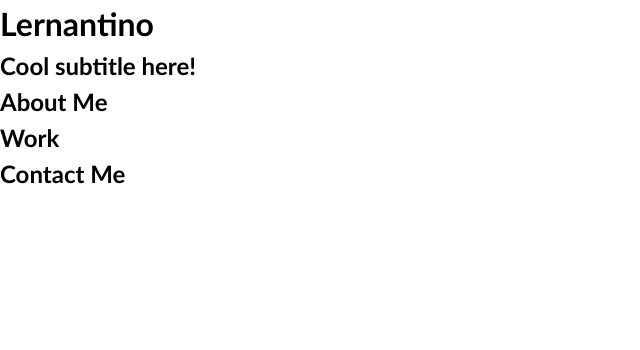
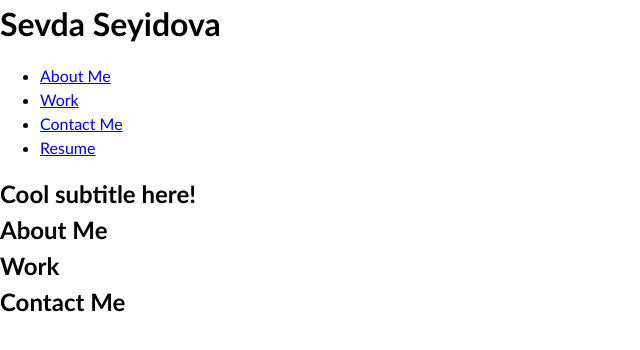
Before and after one commit to Helloseva/challenge2-personalportfolio, a plain HTML site: page index.html in a window 1280 px wide. Shown: the whole page, without its empty margins (0-640 px from the left). Drawn offline with Linux system fonts and the light colour scheme.

Commit message:
header and nav html added

```diff
--- a/index.html
+++ b/index.html
@@ -5,15 +5,30 @@
   <meta charset="UTF-8">
   <meta name="viewport" content="width=device-width, initial-scale=1.0">
   <meta http-equiv="X-UA-Compatible" content="ie=edge">
-  <title>Lernantino // Web Developer</title>
+  <title>Sevda Seyidova</title>
   <link rel="stylesheet" href="./assets/css/style.css" />
 </head>
 
 <body>
-  <!-- main logo / nav -->
+  <!-- header -->
   <header>
-    <h1>Lernantino</h1>
+    <h1>Sevda Seyidova</h1>
+      <!-- navigation -->
     <nav>
+      <ul>
+       <li>
+        <a href="#About-Me">About Me</a>
+        </li>
+        <li>
+        <a href="Work">Work</a>
+        </li>
+        <li>
+          <a href="Contact-Me">Contact Me</a>
+        </li>
+        <li>
+          <a href="Resume">Resume</a>
+        </li>
+      </ul>
     </nav>
   </header>
 
```
